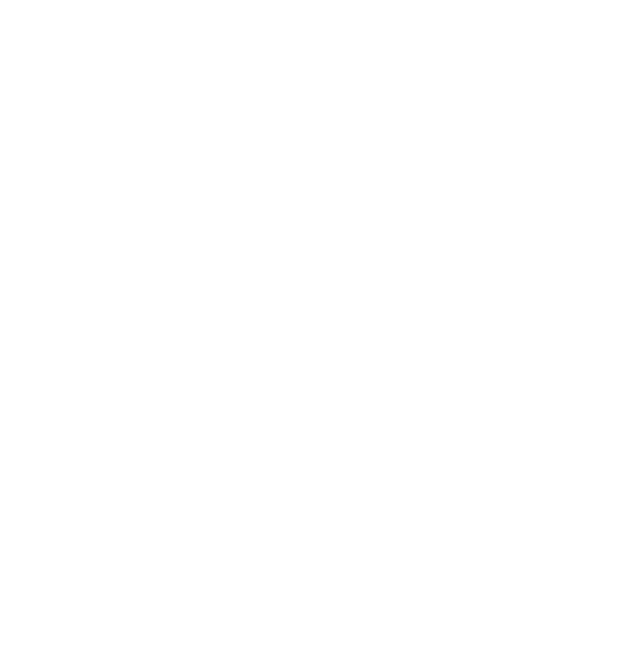
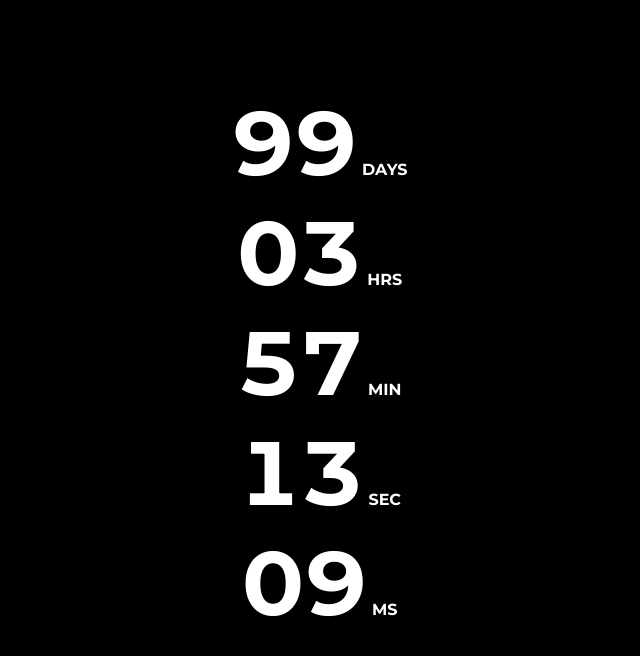
Before and after one commit to joepopelas/one-hundred-countdown, a plain HTML site: page index.html in a window 1280 px wide. Shown: the whole page, without its empty margins (328-968 px from the left). Drawn offline with Linux system fonts and the light colour scheme.

Commit message:
change background colour

```diff
--- a/style.css
+++ b/style.css
@@ -24,7 +24,7 @@
 .container{
     width: 100vw;
     height: 100vh;
-    background-color: greeb;
+    background-color: black;
     background-position: center;
 }
 
```
